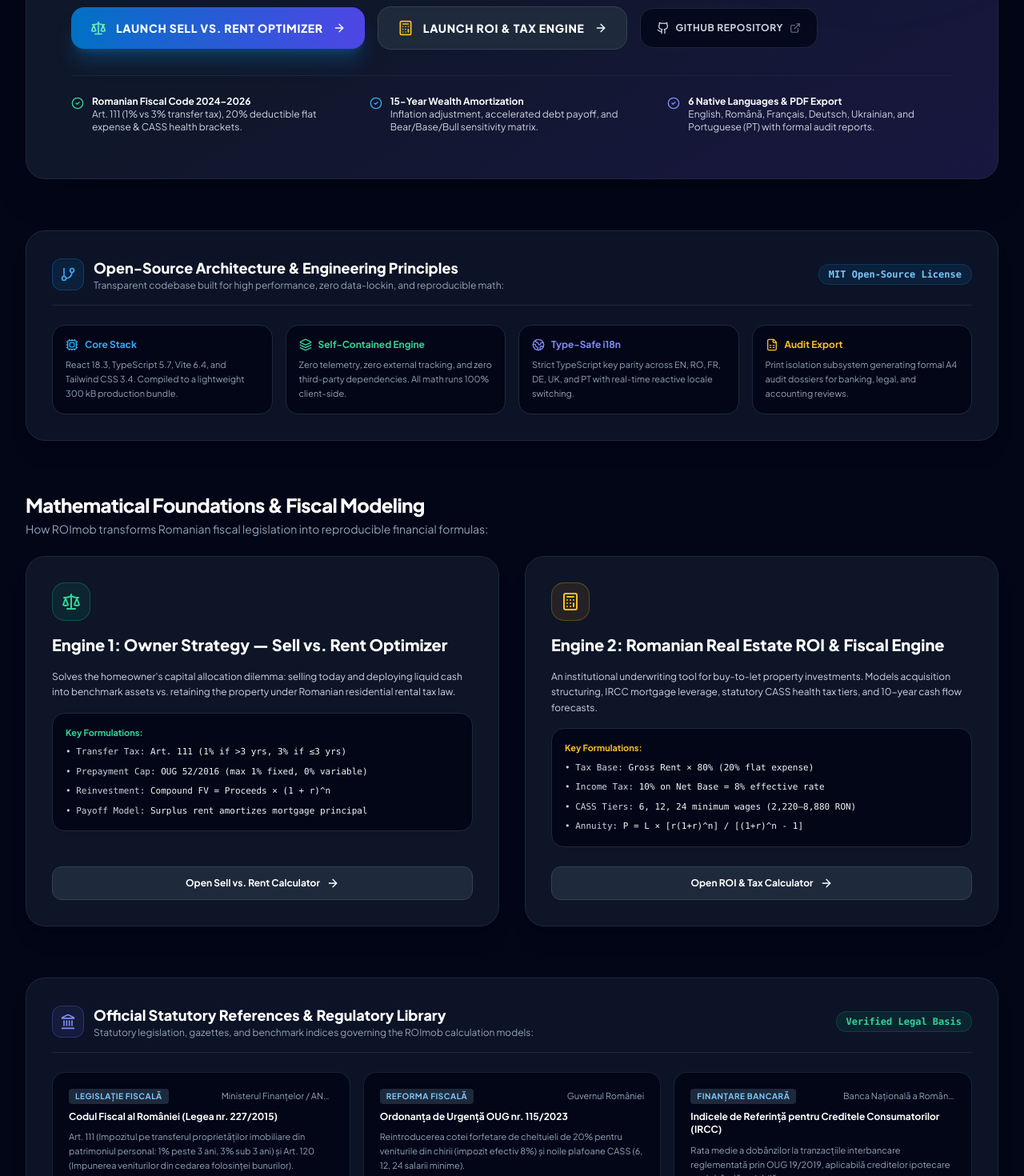
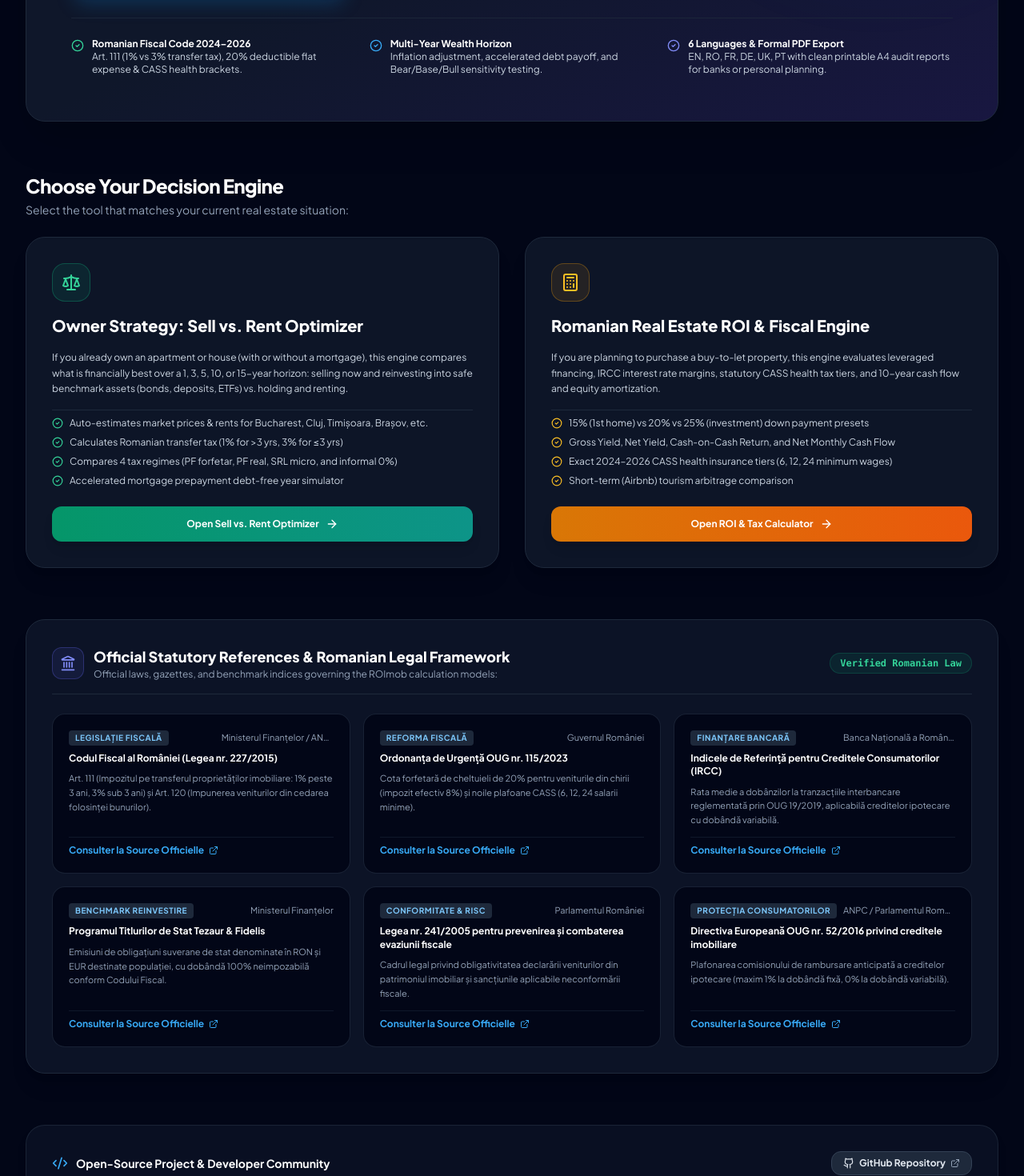
Before and after one commit to ProfBandarra/ROImob, a React (Vite) app: page / in a window 1280 px wide. Shown: the part 540-2010 px from the top of the page at 80% size. Built offline with nearby package versions, Linux system fonts and the light colour scheme.

Commit message:
docs: Reorder homepage sections to prioritize user tools, add developer community section at the end, and include AI development footnote

```diff
--- a/src/components/Footer.tsx
+++ b/src/components/Footer.tsx
@@ -41,6 +41,10 @@ export const Footer: React.FC = () => {
           </p>
         </div>
 
+        <div className="text-[10px] text-slate-400 text-center pt-4 border-t border-slate-900">
+          Note: Platform development was assisted by AI. Calculations are modeled for decision support; consult a certified advisor for binding fiscal operations.
+        </div>
+
       </div>
     </footer>
   );
--- a/src/components/HomePage.tsx
+++ b/src/components/HomePage.tsx
@@ -4,25 +4,18 @@ import {
   Scale,
   Calculator,
   ShieldCheck,
-  TrendingUp,
   Coins,
   FileText,
   ArrowRight,
   ExternalLink,
-  BookOpen,
-  Award,
-  Globe2,
   Sparkles,
   CheckCircle2,
-  Lock,
   Landmark,
-  FileSpreadsheet,
-  GitBranch,
   Github,
   Code2,
   Layers,
-  Terminal,
-  Cpu
+  Bot,
+  Info
 } from 'lucide-react';
 import { useI18n } from '../i18n';
 
@@ -35,14 +28,14 @@ const OFFICIAL_REFERENCES = [
   {
     title: 'Codul Fiscal al României (Legea nr. 227/2015)',
     authority: 'Ministerul Finanțelor / ANAF',
-    desc: 'Art. 111 (Impozitul pe transferul proprietăților imobiliare din patrimoniul personal: 1% peste 3 ani, 3% sub 3 ani) și Art. 120 (Impunerea veniturilor din cedarea folosinței bunurilor).',
+    desc: 'Art. 111 (Impozitul pe transferul proprietăților imobiliare: 1% peste 3 ani, 3% sub 3 ani) și Art. 120 (Impunerea veniturilor din cedarea folosinței bunurilor).',
     url: 'https://static.anaf.ro/static/10/Anaf/legislatie/Cod_fiscal_norme_2024.htm',
     tag: 'Legislație Fiscală'
   },
   {
     title: 'Ordonanța de Urgență OUG nr. 115/2023',
     authority: 'Guvernul României',
-    desc: 'Reintroducerea cotei forfetare de cheltuieli de 20% pentru veniturile din chirii (impozit efectiv 8%) și noile plafoane CASS (6, 12, 24 salarii minime).',
+    desc: 'Cota forfetară de cheltuieli de 20% pentru veniturile din chirii (impozit efectiv 8%) și noile plafoane CASS (6, 12, 24 salarii minime).',
     url: 'https://legislatie.just.ro/Public/DetaliiDocument/277271',
     tag: 'Reforma Fiscală'
   },
@@ -87,7 +80,7 @@ export const HomePage: React.FC<Props> = ({
   return (
     <div className="max-w-7xl mx-auto px-4 sm:px-6 lg:px-8 py-10 space-y-16">
 
-      {/* 1. Academic & Open-Source Project Manifesto Header */}
+      {/* 1. Main User Hero & Decision Hub */}
       <div className="relative overflow-hidden rounded-3xl bg-gradient-to-br from-slate-900 via-slate-900 to-indigo-950/80 border border-slate-800 p-8 sm:p-14 shadow-2xl space-y-8">
 
         {/* Ambient Glow */}
@@ -95,16 +88,16 @@ export const HomePage: React.FC<Props> = ({
 
         <div className="space-y-4 max-w-3xl">
           <div className="inline-flex items-center gap-2 px-3 py-1 rounded-full bg-brand-500/10 border border-brand-500/30 text-brand-300 text-xs font-semibold">
-            <Code2 className="w-3.5 h-3.5 text-brand-400" />
-            <span>ROImob Project • Open-Source Real Estate Decision Engine</span>
+            <Sparkles className="w-3.5 h-3.5 text-brand-400" />
+            <span>ROImob • Romanian Real Estate Financial & Tax Engine</span>
           </div>
 
           <h1 className="text-3xl sm:text-5xl font-black text-white tracking-tight leading-tight">
-            Institutional Financial & Tax Modeling for Romanian Real Estate
+            Clear Financial & Tax Calculations for Romanian Real Estate
           </h1>
 
           <p className="text-sm sm:text-base text-slate-300 leading-relaxed">
-            ROImob is an open-source, non-commercial analytical suite created to deliver rigorous mathematical modeling and strict legal compliance for real estate transactions in Romania. Built on first-principles financial engineering and the latest provisions of Romanian Fiscal Code (Law 227/2015 & OUG 115/2023).
+            Whether you already own a property and want to compare selling vs. renting, or you are looking to purchase an investment home in Romania, ROImob gives you exact mathematical projections under the Romanian Fiscal Code (Law 227/2015 & OUG 115/2023).
           </p>
         </div>
 
@@ -117,7 +110,7 @@ export const HomePage: React.FC<Props> = ({
             className="px-6 py-4 rounded-2xl bg-gradient-to-r from-brand-600 to-indigo-600 hover:from-brand-500 hover:to-indigo-500 text-white font-black text-sm uppercase tracking-wider flex items-center justify-center gap-3 shadow-xl shadow-brand-500/25 transition-all hover:scale-[1.02] cursor-pointer"
           >
             <Scale className="w-5 h-5 text-emerald-300" />
-            <span>Launch Sell vs. Rent Optimizer</span>
+            <span>Open Sell vs. Rent Optimizer</span>
             <ArrowRight className="w-4 h-4" />
           </button>
 
@@ -127,24 +120,13 @@ export const HomePage: React.FC<Props> = ({
             className="px-6 py-4 rounded-2xl bg-slate-800 hover:bg-slate-700 text-white font-black text-sm uppercase tracking-wider flex items-center justify-center gap-3 border border-slate-700 transition-all hover:scale-[1.02] cursor-pointer"
           >
             <Calculator className="w-5 h-5 text-amber-400" />
-            <span>Launch ROI & Tax Engine</span>
+            <span>Open ROI & Tax Calculator</span>
             <ArrowRight className="w-4 h-4" />
           </button>
 
-          <a
-            href={REPO_URL}
-            target="_blank"
-            rel="noopener noreferrer"
-            className="px-5 py-4 rounded-2xl bg-slate-950/80 hover:bg-slate-900 text-slate-300 hover:text-white font-bold text-xs uppercase tracking-wider flex items-center justify-center gap-2 border border-slate-800 transition-colors"
-          >
-            <Github className="w-4 h-4" />
-            <span>GitHub Repository</span>
-            <ExternalLink className="w-3.5 h-3.5 text-slate-500" />
-          </a>
-
         </div>
 
-        {/* Fundamental Pillars */}
+        {/* User Benefits Pillars */}
         <div className="grid grid-cols-1 sm:grid-cols-3 gap-4 pt-6 border-t border-slate-800/80 text-xs text-slate-300">
           <div className="flex items-start gap-2.5">
             <CheckCircle2 className="w-4 h-4 text-emerald-400 shrink-0 mt-0.5" />
@@ -157,160 +139,115 @@ export const HomePage: React.FC<Props> = ({
           <div className="flex items-start gap-2.5">
             <CheckCircle2 className="w-4 h-4 text-brand-400 shrink-0 mt-0.5" />
             <div>
-              <strong className="text-white block">15-Year Wealth Amortization</strong>
-              <span>Inflation adjustment, accelerated debt payoff, and Bear/Base/Bull sensitivity matrix.</span>
+              <strong className="text-white block">Multi-Year Wealth Horizon</strong>
+              <span>Inflation adjustment, accelerated debt payoff, and Bear/Base/Bull sensitivity testing.</span>
             </div>
           </div>
 
           <div className="flex items-start gap-2.5">
             <CheckCircle2 className="w-4 h-4 text-indigo-400 shrink-0 mt-0.5" />
             <div>
-              <strong className="text-white block">6 Native Languages & PDF Export</strong>
-              <span>English, Română, Français, Deutsch, Ukrainian, and Portuguese (PT) with formal audit reports.</span>
+              <strong className="text-white block">6 Languages & Formal PDF Export</strong>
+              <span>EN, RO, FR, DE, UK, PT with clean printable A4 audit reports for banks or personal planning.</span>
             </div>
           </div>
         </div>
 
       </div>
 
-      {/* 2. Open-Source Architecture & Engineering Details */}
-      <div className="bg-slate-900/80 rounded-3xl border border-slate-800 p-8 space-y-6 shadow-xl">
-        <div className="flex items-center justify-between pb-4 border-b border-slate-800">
-          <div className="flex items-center gap-3">
-            <div className="w-10 h-10 rounded-xl bg-brand-500/10 border border-brand-500/30 flex items-center justify-center text-brand-400">
-              <GitBranch className="w-5 h-5" />
-            </div>
-            <div>
-              <h2 className="text-lg font-black text-white">
-                Open-Source Architecture & Engineering Principles
-              </h2>
-              <p className="text-xs text-slate-400">
-                Transparent codebase built for high performance, zero data-lockin, and reproducible math:
-              </p>
-            </div>
-          </div>
-
-          <span className="text-xs text-brand-300 font-mono font-bold bg-brand-500/10 px-3 py-1 rounded-full border border-brand-500/20">
-            MIT Open-Source License
-          </span>
-        </div>
-
-        <div className="grid grid-cols-1 md:grid-cols-4 gap-4 text-xs">
-
-          <div className="bg-slate-950 p-4 rounded-2xl border border-slate-800 space-y-2">
-            <div className="flex items-center gap-2 text-brand-400 font-bold">
-              <Cpu className="w-4 h-4" />
-              <span>Core Stack</span>
-            </div>
-            <p className="text-slate-400 text-[11px] leading-relaxed">
-              React 18.3, TypeScript 5.7, Vite 6.4, and Tailwind CSS 3.4. Compiled to a lightweight 300 kB production bundle.
-            </p>
-          </div>
-
-          <div className="bg-slate-950 p-4 rounded-2xl border border-slate-800 space-y-2">
-            <div className="flex items-center gap-2 text-emerald-400 font-bold">
-              <Layers className="w-4 h-4" />
-              <span>Self-Contained Engine</span>
-            </div>
-            <p className="text-slate-400 text-[11px] leading-relaxed">
-              Zero telemetry, zero external tracking, and zero third-party dependencies. All math runs 100% client-side.
-            </p>
-          </div>
-
-          <div className="bg-slate-950 p-4 rounded-2xl border border-slate-800 space-y-2">
-            <div className="flex items-center gap-2 text-indigo-400 font-bold">
-              <Globe2 className="w-4 h-4" />
-              <span>Type-Safe i18n</span>
-            </div>
-            <p className="text-slate-400 text-[11px] leading-relaxed">
-              Strict TypeScript key parity across EN, RO, FR, DE, UK, and PT with real-time reactive locale switching.
-            </p>
-          </div>
-
-          <div className="bg-slate-950 p-4 rounded-2xl border border-slate-800 space-y-2">
-            <div className="flex items-center gap-2 text-amber-400 font-bold">
-              <FileSpreadsheet className="w-4 h-4" />
-              <span>Audit Export</span>
-            </div>
-            <p className="text-slate-400 text-[11px] leading-relaxed">
-              Print isolation subsystem generating formal A4 audit dossiers for banking, legal, and accounting reviews.
-            </p>
-          </div>
-
-        </div>
-      </div>
-
-      {/* 3. Mathematical Foundations of the Engines */}
+      {/* 2. The Decision Engines (User Focused) */}
       <div className="space-y-6">
         <div>
           <h2 className="text-2xl font-black text-white tracking-tight mb-1">
-            Mathematical Foundations & Fiscal Modeling
+            Choose Your Decision Engine
           </h2>
           <p className="text-xs sm:text-sm text-slate-400">
-            How ROImob transforms Romanian fiscal legislation into reproducible financial formulas:
+            Select the tool that matches your current real estate situation:
           </p>
         </div>
 
         <div className="grid grid-cols-1 md:grid-cols-2 gap-8">
 
-          {/* Card 1: Sell vs Rent Math */}
+          {/* Card 1: Sell vs Rent */}
           <div className="bg-slate-900/90 rounded-3xl border border-slate-800 p-8 flex flex-col justify-between space-y-6 shadow-xl relative overflow-hidden group hover:border-brand-500/50 transition-all">
             <div className="space-y-4">
               <div className="w-12 h-12 rounded-2xl bg-emerald-500/10 border border-emerald-500/30 flex items-center justify-center text-emerald-400">
                 <Scale className="w-6 h-6" />
               </div>
               <h3 className="text-xl font-black text-white">
-                Engine 1: Owner Strategy — Sell vs. Rent Optimizer
+                Owner Strategy: Sell vs. Rent Optimizer
               </h3>
               <p className="text-xs text-slate-300 leading-relaxed">
-                Solves the homeowner's capital allocation dilemma: selling today and deploying liquid cash into benchmark assets vs. retaining the property under Romanian residential rental tax law.
+                If you already own an apartment or house (with or without a mortgage), this engine compares what is financially best over a 1, 3, 5, 10, or 15-year horizon: selling now and reinvesting into safe benchmark assets (bonds, deposits, ETFs) vs. holding and renting.
               </p>
 
-              <div className="bg-slate-950 p-4 rounded-2xl border border-slate-800 space-y-2 font-mono text-[11px] text-slate-300">
-                <div className="text-emerald-400 font-bold font-sans">Key Formulations:</div>
-                <div>• Transfer Tax: <span className="text-slate-100">Art. 111 (1% if &gt;3 yrs, 3% if ≤3 yrs)</span></div>
-                <div>• Prepayment Cap: <span className="text-slate-100">OUG 52/2016 (max 1% fixed, 0% variable)</span></div>
-                <div>• Reinvestment: <span className="text-slate-100">Compound FV = Proceeds × (1 + r)^n</span></div>
-                <div>• Payoff Model: <span className="text-slate-100">Surplus rent amortizes mortgage principal</span></div>
-              </div>
+              <ul className="space-y-2 text-xs text-slate-300 pt-2 border-t border-slate-800">
+                <li className="flex items-center gap-2">
+                  <CheckCircle2 className="w-3.5 h-3.5 text-emerald-400" />
+                  <span>Auto-estimates market prices & rents for Bucharest, Cluj, Timișoara, Brașov, etc.</span>
+                </li>
+                <li className="flex items-center gap-2">
+                  <CheckCircle2 className="w-3.5 h-3.5 text-emerald-400" />
+                  <span>Calculates Romanian transfer tax (1% for &gt;3 yrs, 3% for ≤3 yrs)</span>
+                </li>
+                <li className="flex items-center gap-2">
+                  <CheckCircle2 className="w-3.5 h-3.5 text-emerald-400" />
+                  <span>Compares 4 tax regimes (PF forfetar, PF real, SRL micro, and informal 0%)</span>
+                </li>
+                <li className="flex items-center gap-2">
+                  <CheckCircle2 className="w-3.5 h-3.5 text-emerald-400" />
+                  <span>Accelerated mortgage prepayment debt-free year simulator</span>
+                </li>
+              </ul>
             </div>
 
             <button
               type="button"
               onClick={onNavigateToSellVsRent}
-              className="w-full py-3 rounded-xl bg-slate-800 hover:bg-slate-700 text-white text-xs font-bold flex items-center justify-center gap-2 border border-slate-700 transition-colors cursor-pointer"
+              className="w-full py-3.5 rounded-xl bg-gradient-to-r from-emerald-600 to-teal-600 hover:from-emerald-500 hover:to-teal-500 text-white text-xs font-bold flex items-center justify-center gap-2 shadow-lg transition-all cursor-pointer"
             >
-              <span>Open Sell vs. Rent Calculator</span>
+              <span>Open Sell vs. Rent Optimizer</span>
               <ArrowRight className="w-4 h-4" />
             </button>
           </div>
 
-          {/* Card 2: ROI & Fiscal Engine Math */}
+          {/* Card 2: ROI & Fiscal Engine */}
           <div className="bg-slate-900/90 rounded-3xl border border-slate-800 p-8 flex flex-col justify-between space-y-6 shadow-xl relative overflow-hidden group hover:border-brand-500/50 transition-all">
             <div className="space-y-4">
               <div className="w-12 h-12 rounded-2xl bg-amber-500/10 border border-amber-500/30 flex items-center justify-center text-amber-400">
                 <Calculator className="w-6 h-6" />
               </div>
               <h3 className="text-xl font-black text-white">
-                Engine 2: Romanian Real Estate ROI & Fiscal Engine
+                Romanian Real Estate ROI & Fiscal Engine
               </h3>
               <p className="text-xs text-slate-300 leading-relaxed">
-                An institutional underwriting tool for buy-to-let property investments. Models acquisition structuring, IRCC mortgage leverage, statutory CASS health tax tiers, and 10-year cash flow forecasts.
+                If you are planning to purchase a buy-to-let property, this engine evaluates leveraged financing, IRCC interest rate margins, statutory CASS health tax tiers, and 10-year cash flow and equity amortization.
               </p>
 
-              <div className="bg-slate-950 p-4 rounded-2xl border border-slate-800 space-y-2 font-mono text-[11px] text-slate-300">
-                <div className="text-amber-400 font-bold font-sans">Key Formulations:</div>
-                <div>• Tax Base: <span className="text-slate-100">Gross Rent × 80% (20% flat expense)</span></div>
-                <div>• Income Tax: <span className="text-slate-100">10% on Net Base = 8% effective rate</span></div>
-                <div>• CASS Tiers: <span className="text-slate-100">6, 12, 24 minimum wages (2,220–8,880 RON)</span></div>
-                <div>• Annuity: <span className="text-slate-100">P = L × [r(1+r)^n] / [(1+r)^n - 1]</span></div>
-              </div>
+              <ul className="space-y-2 text-xs text-slate-300 pt-2 border-t border-slate-800">
+                <li className="flex items-center gap-2">
+                  <CheckCircle2 className="w-3.5 h-3.5 text-amber-400" />
+                  <span>15% (1st home) vs 20% vs 25% (investment) down payment presets</span>
+                </li>
+                <li className="flex items-center gap-2">
+                  <CheckCircle2 className="w-3.5 h-3.5 text-amber-400" />
+                  <span>Gross Yield, Net Yield, Cash-on-Cash Return, and Net Monthly Cash Flow</span>
+                </li>
+                <li className="flex items-center gap-2">
+                  <CheckCircle2 className="w-3.5 h-3.5 text-amber-400" />
+                  <span>Exact 2024–2026 CASS health insurance tiers (6, 12, 24 minimum wages)</span>
+                </li>
+                <li className="flex items-center gap-2">
+                  <CheckCircle2 className="w-3.5 h-3.5 text-amber-400" />
+                  <span>Short-term (Airbnb) tourism arbitrage comparison</span>
+                </li>
+              </ul>
             </div>
 
             <button
               type="button"
               onClick={onNavigateToRoiCalculator}
-              className="w-full py-3 rounded-xl bg-slate-800 hover:bg-slate-700 text-white text-xs font-bold flex items-center justify-center gap-2 border border-slate-700 transition-colors cursor-pointer"
+              className="w-full py-3.5 rounded-xl bg-gradient-to-r from-amber-600 to-orange-600 hover:from-amber-500 hover:to-orange-500 text-white text-xs font-bold flex items-center justify-center gap-2 shadow-lg transition-all cursor-pointer"
             >
               <span>Open ROI & Tax Calculator</span>
               <ArrowRight className="w-4 h-4" />
@@ -320,7 +257,7 @@ export const HomePage: React.FC<Props> = ({
         </div>
       </div>
 
-      {/* 4. Useful References & Romanian Legal Framework Hub */}
+      {/* 3. Official References & Romanian Legal Basis */}
       <div className="bg-slate-900/80 rounded-3xl border border-slate-800 p-8 space-y-6 shadow-xl">
         <div className="flex items-center justify-between pb-4 border-b border-slate-800">
           <div className="flex items-center gap-3">
@@ -329,15 +266,15 @@ export const HomePage: React.FC<Props> = ({
             </div>
             <div>
               <h2 className="text-lg font-black text-white">
-                Official Statutory References & Regulatory Library
+                Official Statutory References & Romanian Legal Framework
               </h2>
               <p className="text-xs text-slate-400">
-                Statutory legislation, gazettes, and benchmark indices governing the ROImob calculation models:
+                Official laws, gazettes, and benchmark indices governing the ROImob calculation models:
               </p>
             </div>
           </div>
           <span className="text-xs text-emerald-400 font-mono font-bold bg-emerald-500/10 px-3 py-1 rounded-full border border-emerald-500/20">
-            Verified Legal Basis
+            Verified Romanian Law
           </span>
         </div>
 
@@ -376,6 +313,40 @@ export const HomePage: React.FC<Props> = ({
         </div>
       </div>
 
+      {/* 4. Open-Source & Developer Details (Subtle, at the bottom) */}
+      <div className="bg-slate-900/60 rounded-3xl border border-slate-800/80 p-6 sm:p-8 space-y-4 shadow-lg text-xs text-slate-400">
+        <div className="flex flex-col sm:flex-row items-start sm:items-center justify-between gap-4 pb-4 border-b border-slate-800">
+          <div className="flex items-center gap-2.5">
+            <Code2 className="w-5 h-5 text-brand-400" />
+            <h3 className="text-sm font-bold text-white">
+              Open-Source Project & Developer Community
+            </h3>
+          </div>
+          <a
+            href={REPO_URL}
+            target="_blank"
+            rel="noopener noreferrer"
+            className="px-3.5 py-1.5 rounded-xl bg-slate-800 hover:bg-slate-700 text-slate-200 text-xs font-bold flex items-center gap-1.5 border border-slate-700 transition-colors"
+          >
+            <Github className="w-3.5 h-3.5" />
+            <span>GitHub Repository</span>
+            <ExternalLink className="w-3 h-3 text-slate-400" />
+          </a>
+        </div>
+
+        <p className="text-slate-400 leading-relaxed">
+          ROImob is an open-source project released under the MIT License. It is built using <strong>React 18</strong>, <strong>TypeScript</strong>, <strong>Tailwind CSS</strong>, and <strong>Vite</strong>. Developers, researchers, and contributors are welcome to audit calculations, submit pull requests, or adapt the formulas for other jurisdictions on GitHub.
+        </p>
+      </div>
+
+      {/* 5. AI Assistance Footnote (Casual & Professional) */}
+      <div className="p-4 bg-slate-900/40 rounded-2xl border border-slate-800/60 text-[11px] text-slate-400 flex items-start gap-2.5">
+        <Bot className="w-4 h-4 text-slate-400 shrink-0 mt-0.5" />
+        <p className="leading-relaxed">
+          <strong>Note:</strong> The development of this platform was assisted by AI and, while carefully audited against Romanian fiscal laws, small discrepancies or changes in local tax interpretations can happen. Always double-check with your notary or certified tax advisor for official transactions.
+        </p>
+      </div>
+
     </div>
   );
 };
```
Also changed, not shown: 1 other file (tests, documents, lock files or other folders).
